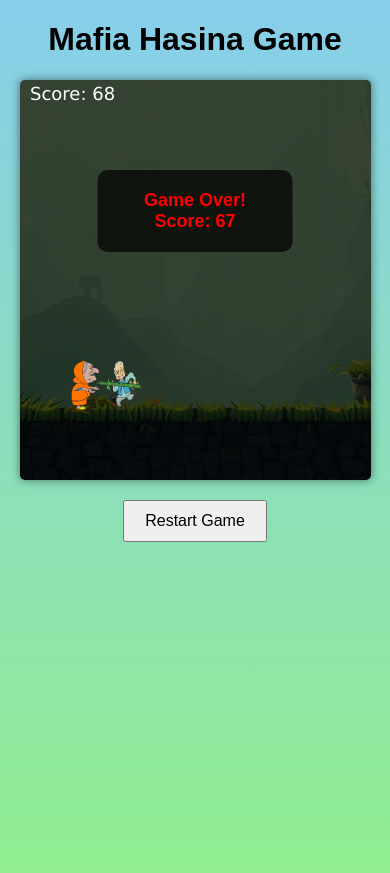
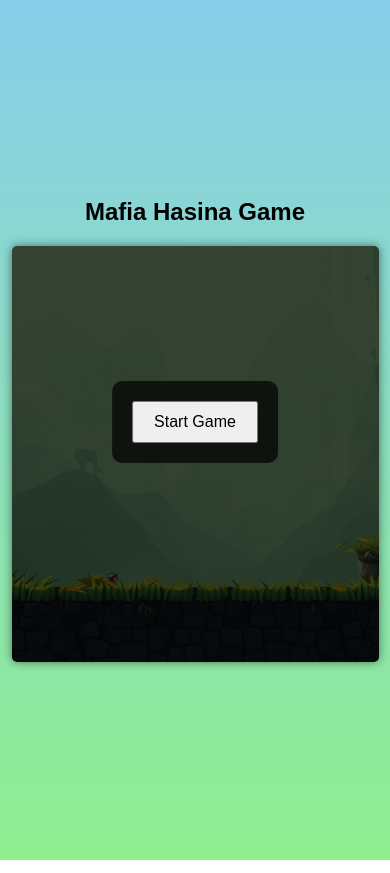
Before and after one commit to naem0/Sheikh-Hasina-Game, a plain HTML site: page index.html in a window 390 px wide. Drawn offline with Linux system fonts and the light colour scheme.

Commit message:
refactor game layout and add start button; improve game over handling and audio controls

```diff
--- a/index.html
+++ b/index.html
@@ -1,5 +1,6 @@
 <!DOCTYPE html>
 <html lang="en">
+
 <head>
     <meta charset="UTF-8">
     <meta name="viewport" content="width=device-width, initial-scale=1.0">
@@ -12,11 +13,23 @@
             overflow: hidden;
             animation: bgScroll 5s linear infinite;
             height: 100vh;
+            display: flex;
+            flex-direction: column;
+            align-items: center;
+            justify-content: center;
         }
+
         @keyframes bgScroll {
-            from { background-position: 0 0; }
-            to { background-position: -800px 0; }
+            from {
+                background-position: 0 0;
             }
+
+            to {
+                background-position: -800px 0;
+            }
+        }
+
+
         canvas {
             display: block;
             margin: 20px auto;
@@ -29,53 +42,73 @@
             border-radius: 5px;
             background-repeat: no-repeat;
             background-position: bottom;
+            padding: 8px;
+        }
+
+        .game-over {
+            position: absolute;
+            top: 50%;
+            left: 50%;
+            transform: translate(-50%, -50%);
+            background: rgba(0, 0, 0, 0.7);
+            z-index: 1;
+            padding: 20px;
+            border-radius: 10px;
+        }
+
+        #restartBtn {
+            display: none;
         }
         button {
-            display: none;
             padding: 10px 20px;
             font-size: 16px;
             margin-top: 10px;
             margin: 0 auto;
         }
+
         #gameOverText {
             display: none;
             font-size: 24px;
             font-weight: bold;
             color: red;
-            position: absolute;
-            top: 40%;
-            left: 50%;
-            transform: translate(-50%, -50%);
-            background: rgba(0, 0, 0, 0.7);
             padding: 20px;
             border-radius: 10px;
         }
+
         @media (max-width: 600px) {
             #gameOverText {
-                font-size: 18px;
-                top: 25%;
+                font-size: 18px
             }
         }
     </style>
 </head>
+
 <body>
+    <section class="game-container">
         <h1>Mafia Hasina Game</h1>
         <canvas id="gameCanvas"></canvas>
+        <div class="game-over">
             <div id="gameOverText">Game Over! Score: <span id="finalScore"></span></div>
             <button id="restartBtn">Restart Game</button>
+            <button id="startBtn">Start Game</button>
+        </div>
         <audio id="jumpSound" src="img/jump.mp3"></audio>
         <audio id="gameOverSound" src="img/game-over.mp3"></audio>
         <audio id="gameBGAudio" src="img/audio.mp3"></audio>
+    </section>
+
     <script>
         const canvas = document.getElementById("gameCanvas");
         const ctx = canvas.getContext("2d");
+        const startBtn = document.getElementById("startBtn");
         const restartBtn = document.getElementById("restartBtn");
+        const gameOverSection = document.querySelector(".game-over");
         const gameOverText = document.getElementById("gameOverText");
         const finalScoreText = document.getElementById("finalScore");
         const jumpSound = document.getElementById("jumpSound");
         const gameOverSound = document.getElementById("gameOverSound");
         const gameBGAudio = document.getElementById("gameBGAudio");
-        gameBGAudio.volume = 0.2;
+        gameBGAudio.volume = 0.4;
 
         function resizeCanvas() {
             canvas.width = Math.min(window.innerWidth * 0.9, 1000);
@@ -98,11 +131,11 @@
         let obstacles = [];
         let gameSpeed = 4;
         let score = 0;
-        let gameOver = false;
+        let gameOver = true;
 
         function jump() {
             if (!dino.jumping) {
-                dino.velocityY = -18;
+                dino.velocityY = -17;
                 dino.jumping = true;
                 jumpSound.play().catch(error => console.error("Jump sound failed:", error));
             }
@@ -137,10 +170,13 @@
                     dino.y + dino.height > obstacles[i].y
                 ) {
                     gameOver = true;
+                    gameOverSound.play();
                     gameBGAudio.pause();
                     gameOverText.style.display = "block";
+                    gameOverSection.style.display = "block";
                     finalScoreText.textContent = score;
                     restartBtn.style.display = "block";
+                    startBtn.style.display = "none";
                 }
             }
 
@@ -159,7 +195,7 @@
         }
 
         function gameLoop() {
-            gameBGAudio.play().catch(error => console.error("Background audio failed:", error));
+            gameBGAudio.play();
             update();
             draw();
             if (!gameOver) requestAnimationFrame(gameLoop);
@@ -167,19 +203,26 @@
 
         restartBtn.addEventListener("click", () => {
             gameOver = false;
-            gameOverSound.play();
             dino.y = 200;
             dino.velocityY = 0;
             obstacles = [];
             score = 0;
             gameSpeed = 4;
-            restartBtn.style.display = "none";
-            gameOverText.style.display = "none";
+            gameOverSection.style.display = "none";
             gameLoop();
         });
 
-
+        startBtn.addEventListener("click", () => {
+            gameOver = false;
+            dino.y = 200;
+            dino.velocityY = 0;
+            obstacles = [];
+            score = 0;
+            gameSpeed = 4;
+            gameOverSection.style.display = "none";
             gameLoop();
+        });
     </script>
 </body>
+
 </html>
```
Lines whose indentation alone changed are shown as unchanged.
